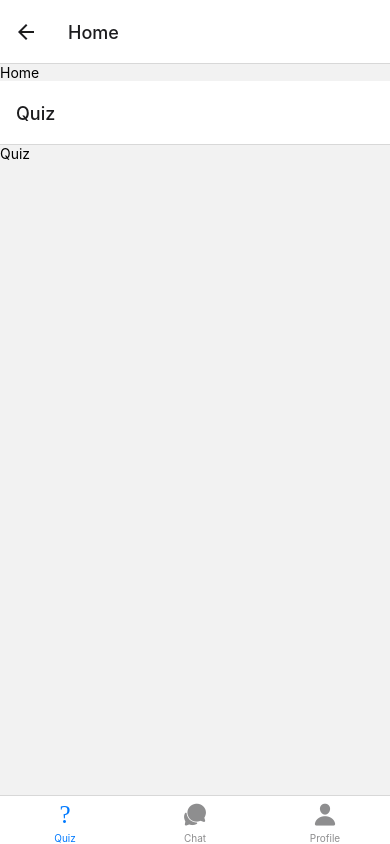
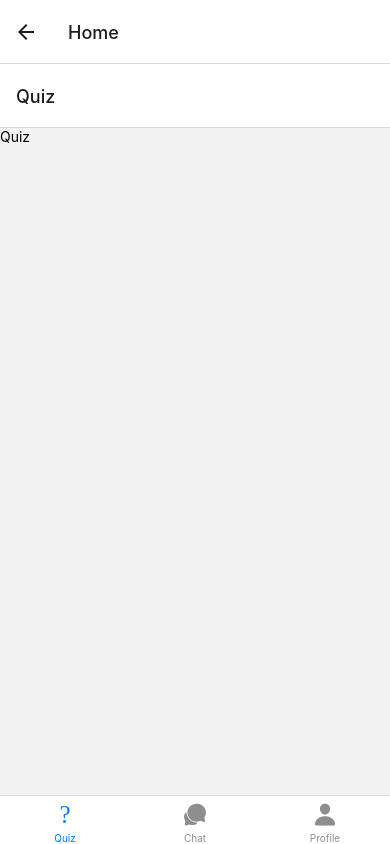
Before and after one commit to ayushhhthakur/SupaChat, a React Native app: screen /Home in a window 390 px wide. Built offline with nearby package versions, Linux system fonts and the light colour scheme.

Commit message:
Added Bottom Menu

```diff
--- a/pages/Home.jsx
+++ b/pages/Home.jsx
@@ -5,9 +5,6 @@ import BottomMenu from '../components/BottomMenu';
 function Home() {
   return (
     <>
-    <View>
-      <Text>Home</Text>
-    </View>
       <BottomMenu />
       </>
   );
```
